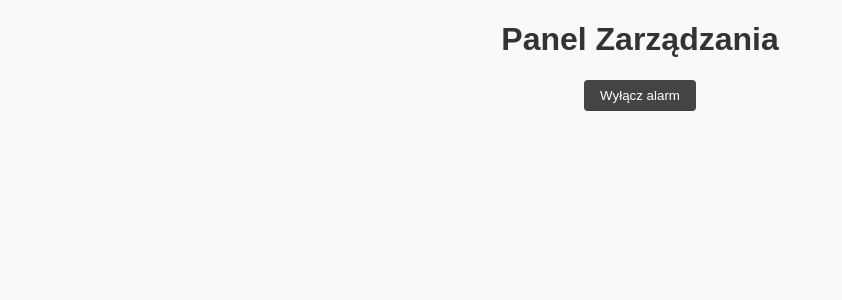
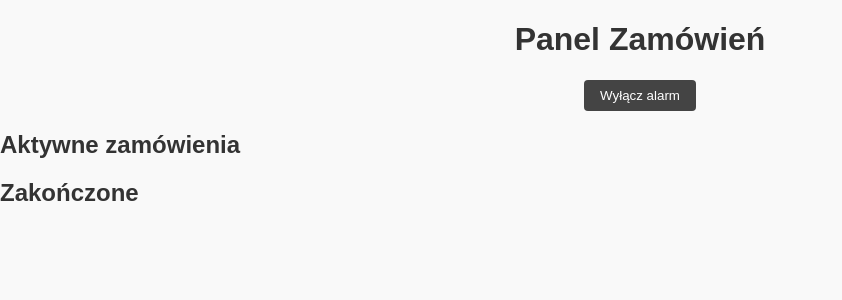
Before and after one commit to PixelZoneInfra/coworkMenu, a Flask app: page /panel.html in a window 1280 px wide. Shown: the top 300 px of the page, without its empty margins (0-842 px from the left). Run offline with Flask 3, Linux system fonts and the light colour scheme; data that the repository does not hold is empty.

Commit message:
Update panel.html

```diff
--- a/templates/panel.html
+++ b/templates/panel.html
@@ -3,13 +3,19 @@
 <head>
   <meta charset="UTF-8">
   <meta name="viewport" content="width=device-width,initial-scale=1">
-  <title>Panel Zarządzania – Restauracja</title>
-  <link rel="stylesheet" href="{{ url_for('static', filename='style.css') }}">
+  <title>Panel Zamówień</title>
+  <link rel="stylesheet" href="{{ url_for('static',filename='style.css') }}">
 </head>
 <body>
-  <h1>Panel Zarządzania</h1>
+  <h1>Panel Zamówień</h1>
   <button id="toggleAlarm">Wyłącz alarm</button>
-  <div id="orders"></div>
-  <script src="{{ url_for('static', filename='script-panel.js') }}"></script>
+
+  <h2>Aktywne zamówienia</h2>
+  <div id="active"></div>
+
+  <h2>Zakończone</h2>
+  <div id="done"></div>
+
+  <script src="{{ url_for('static',filename='script-panel.js') }}"></script>
 </body>
 </html>
```
